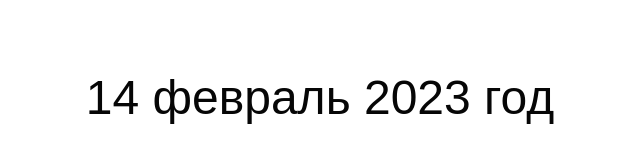
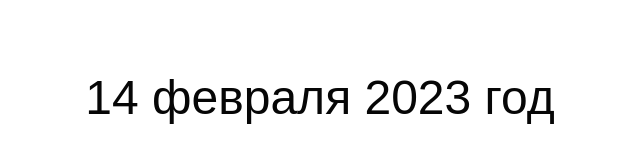
Before and after one commit to theRqsnd/valentine_lera, a website: page index.html in a window 1280 px wide. Shown: the part 138-300 px from the top of the page, 320-960 px from the left. Drawn offline with nearby package versions, Linux system fonts and the light colour scheme.

Commit message:
Update index.html

```diff
--- a/index.html
+++ b/index.html
@@ -22,7 +22,7 @@
         <p class="two" id="greetingText">I really like your name btw!</p>
       </div>
       <div class="three">
-        <p>14 февраль 2023 год</p>
+        <p>14 февраля 2023 год</p>
       </div>
       <div class="four">
         <div class="text-box">
```
